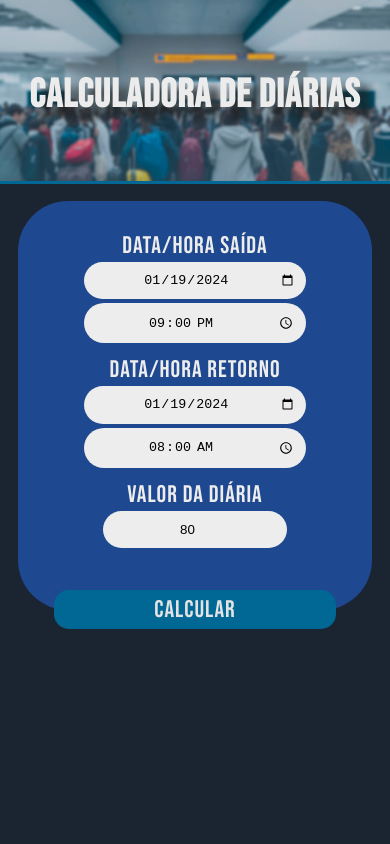
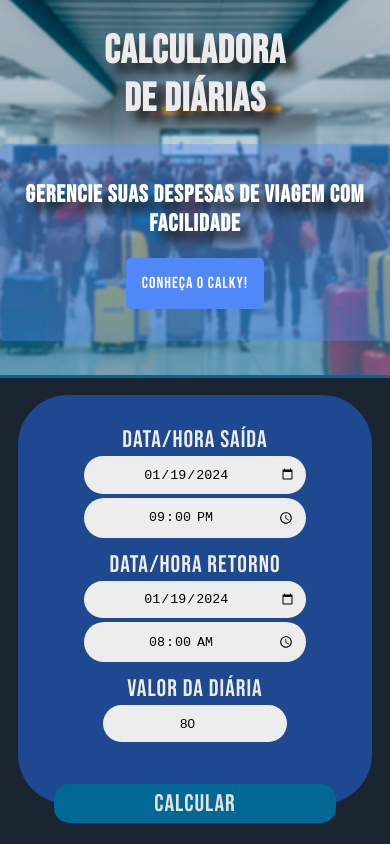
Before and after one commit to HigorTuretta/CalcPrestacao, a website built with Vite: page index.html in a window 390 px wide. Built offline with nearby package versions, Linux system fonts and the light colour scheme.

Commit message:
CTA para Calky adicionado

```diff
--- a/app/styles/header.css
+++ b/app/styles/header.css
@@ -8,10 +8,51 @@
   display: flex;
   justify-content: center;
   align-items: center;
+  padding: 1rem;
   min-height: 300px;
-  width: 100%;
+  width: 100vw;
+  gap: 2rem;
   animation: move-image 15s ease-in-out infinite alternate both;
 }
+
+.newAppArea{
+  display:flex;
+  flex-direction: column;
+  justify-content: center;
+  align-items: center;
+  background-color: #5088f95e;
+  border-radius: 5px;
+  margin-bottom: 1rem;
+  padding: 1rem;
+}
+
+.newAppArea h2{
+  font-size: 24px;
+  text-align: center;
+  color: white;
+  font-family: "Bebas Neue", cursive;
+  text-shadow: 10px 10px 10px rgb(30, 30, 30);
+  letter-spacing: 1px;
+}
+
+.newAppArea a{
+  padding: 1rem;
+  background-color: #5088F9;
+  color: white !important;
+  text-decoration: none;
+  border-radius: 5px;
+  margin-bottom: 1rem;
+  font-family: "Bebas Neue", cursive;
+  letter-spacing: 1px;
+  transition: all 0.3s ease-in-out;
+}
+
+.newAppArea a:hover{
+  filter: brightness(0.9);
+}
+
+
+
 
 .header-area h1 {
   color: rgb(236, 236, 236);
@@ -34,15 +75,21 @@
 
 @media screen and (max-width: 600px) {
   .header-area {
-    margin-top: -30px;
     animation: none;
-    min-height: 25vh;
+    min-height: 35vh;
     box-shadow: 0 3px #016795;
     z-index: 1;
+    gap: 5px;
+    flex-direction: column;
+    justify-content: center;
+    align-items: center;
+    padding-bottom: 4rem;
+    margin:0 ;
   }
   .header-area h1 {
+
     font-size: 2.5rem;
-    margin: 10% 0 0 0;
-    padding: 0;
+    padding: 1rem 0 ;
+    margin-bottom: 0;
   }
 }
--- a/app/styles/inputs.css
+++ b/app/styles/inputs.css
@@ -4,7 +4,7 @@
   justify-content: center;
   align-items: center;
   width: 75%;
-  margin-top: -90px;
+  margin-top: -70px;
   padding: 50px;
   border-radius: 50px;
   background-color: rgba(237, 237, 237, 0.9);
--- a/index.html
+++ b/index.html
@@ -12,7 +12,11 @@
 <body>
   <section id="main-area">
     <section class="header-area">
-      <h1>Calculadora de Diárias</h1>
+      <h1>Calculadora<br>de Diárias</h1>
+      <div class="newAppArea">
+          <h2>Gerencie suas despesas de viagem com facilidade</h3>
+          <a href="https://calky.app" target="_blank">Conheça o Calky!</a>
+      </div>
     </section>
     <div class="dt-inputs-area">
       <div class="form-group">
@@ -43,6 +47,8 @@
       <h1 class="result" id="valor-total"></h1>
     </div>
 
+
+
 <!--     <footer>
       <div class="footer-top">
         <div class="footer-content">
--- a/style.css
+++ b/style.css
@@ -13,6 +13,7 @@ body {
     rgba(189, 189, 189, 1) 35%,
     rgba(255, 255, 255, 1) 100%
   );
+  overflow-x: hidden;
 }
 
 #main-area {
```
